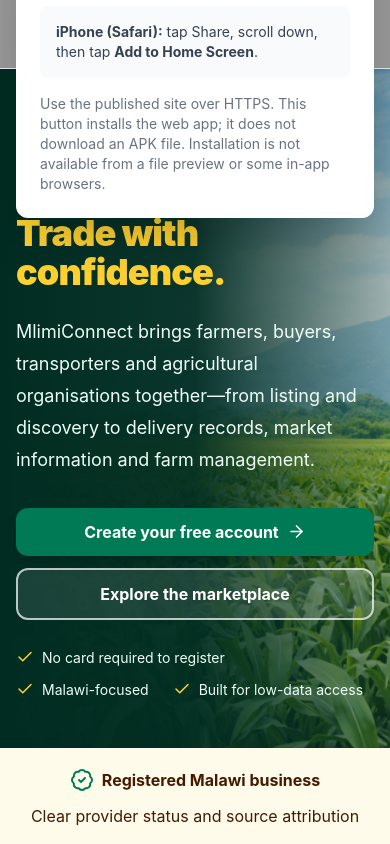
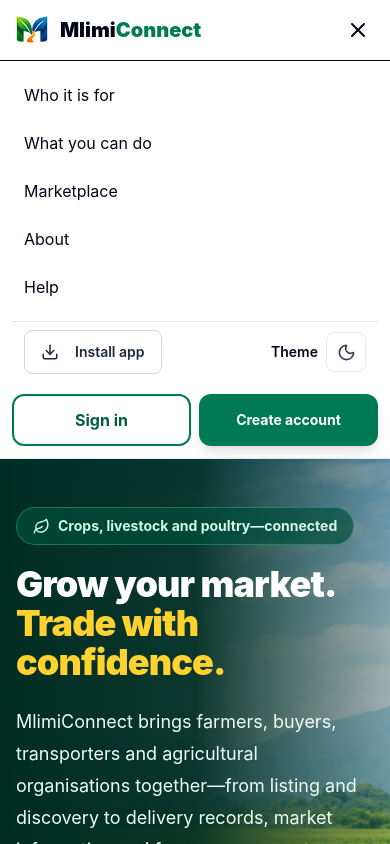
Before and after one commit to ClementMasauko/mlimiconnect-frontend, a React (Vite) app: page / in a window 390 px wide. Both pictures are taken after a click on the button "Open menu". Shown: the top 844 px of the page. Built offline with nearby package versions, Linux system fonts and the light colour scheme; no server answers.

Commit message:
fix: move mobile landing actions into menu

```diff
--- a/src/pages/LandingPage.tsx
+++ b/src/pages/LandingPage.tsx
@@ -45,9 +45,9 @@
       <nav aria-label="Main navigation" className="mx-auto flex max-w-7xl items-center justify-between gap-2 px-3 py-2.5 sm:px-6 sm:py-3">
         <Link to="/" className="flex min-w-0 shrink items-center gap-2" aria-label="MlimiConnect home"><img src="/logo-mark.png" alt="" className="h-10 w-10 shrink-0" /><span className="hidden whitespace-nowrap text-xl font-black min-[390px]:inline">Mlimi<span className="text-emerald-700 dark:text-emerald-400">Connect</span></span></Link>
         <div className="hidden items-center gap-6 text-sm font-semibold lg:flex"><a href="#who" className="hover:text-emerald-700">Who it is for</a><a href="#features" className="hover:text-emerald-700">What you can do</a><Link to="/app/marketplace" className="hover:text-emerald-700">Marketplace</Link><Link to="/about" className="hover:text-emerald-700">About</Link><Link to="/support" className="hover:text-emerald-700">Help</Link></div>
-        <div className="flex shrink-0 items-center gap-1 sm:gap-2"><span className="hidden min-[340px]:inline-flex"><InstallAppButton compact /></span><ThemeToggle /><Link to="/login" className="hidden min-h-10 items-center rounded-lg px-2.5 py-2 font-semibold hover:bg-slate-100 lg:inline-flex dark:hover:bg-slate-800">Sign in</Link><Link to="/register" className={`${primary} hidden min-h-10 px-4 py-2 text-sm lg:inline-flex`}>Create free account</Link><button type="button" aria-expanded={menuOpen} aria-controls="mobile-menu" aria-label={menuOpen ? "Close menu" : "Open menu"} onClick={() => setMenuOpen(v => !v)} className="inline-flex h-10 w-10 items-center justify-center rounded-lg hover:bg-slate-100 lg:hidden dark:hover:bg-slate-800">{menuOpen ? <X /> : <Menu />}</button></div>
+        <div className="flex shrink-0 items-center"><div className="hidden items-center gap-2 lg:flex"><InstallAppButton compact /><ThemeToggle /><Link to="/login" className="inline-flex min-h-10 items-center rounded-lg px-2.5 py-2 font-semibold hover:bg-slate-100 dark:hover:bg-slate-800">Sign in</Link><Link to="/register" className={`${primary} min-h-10 px-4 py-2 text-sm`}>Create free account</Link></div><button type="button" aria-expanded={menuOpen} aria-controls="mobile-menu" aria-label={menuOpen ? "Close menu" : "Open menu"} onClick={() => setMenuOpen(v => !v)} className="inline-flex h-10 w-10 items-center justify-center rounded-lg hover:bg-slate-100 lg:hidden dark:hover:bg-slate-800">{menuOpen ? <X /> : <Menu />}</button></div>
       </nav>
-      {menuOpen && <div id="mobile-menu" className="border-t px-3 py-3 lg:hidden dark:border-slate-800"><div className="grid gap-1"><a href="#who" onClick={() => setMenuOpen(false)} className="rounded-lg px-3 py-2.5">Who it is for</a><a href="#features" onClick={() => setMenuOpen(false)} className="rounded-lg px-3 py-2.5">What you can do</a><Link to="/app/marketplace" onClick={() => setMenuOpen(false)} className="rounded-lg px-3 py-2.5">Marketplace</Link><Link to="/about" onClick={() => setMenuOpen(false)} className="rounded-lg px-3 py-2.5">About</Link><Link to="/support" onClick={() => setMenuOpen(false)} className="rounded-lg px-3 py-2.5">Help</Link><div className="mt-2 grid grid-cols-2 gap-2"><Link to="/login" onClick={() => setMenuOpen(false)} className={`${secondary} min-h-11 px-3 py-2`}>Sign in</Link><Link to="/register" onClick={() => setMenuOpen(false)} className={`${primary} min-h-11 px-3 py-2 text-center text-sm`}>Create account</Link></div></div></div>}
+      {menuOpen && <div id="mobile-menu" className="border-t px-3 py-3 lg:hidden dark:border-slate-800"><div className="grid gap-1"><a href="#who" onClick={() => setMenuOpen(false)} className="rounded-lg px-3 py-2.5">Who it is for</a><a href="#features" onClick={() => setMenuOpen(false)} className="rounded-lg px-3 py-2.5">What you can do</a><Link to="/app/marketplace" onClick={() => setMenuOpen(false)} className="rounded-lg px-3 py-2.5">Marketplace</Link><Link to="/about" onClick={() => setMenuOpen(false)} className="rounded-lg px-3 py-2.5">About</Link><Link to="/support" onClick={() => setMenuOpen(false)} className="rounded-lg px-3 py-2.5">Help</Link><div className="mt-2 flex items-center justify-between border-t border-slate-200 px-3 py-2 dark:border-slate-800"><InstallAppButton /><div className="flex items-center gap-2"><span className="text-sm font-semibold">Theme</span><ThemeToggle /></div></div><div className="mt-2 grid grid-cols-2 gap-2"><Link to="/login" onClick={() => setMenuOpen(false)} className={`${secondary} min-h-11 px-3 py-2`}>Sign in</Link><Link to="/register" onClick={() => setMenuOpen(false)} className={`${primary} min-h-11 px-3 py-2 text-center text-sm`}>Create account</Link></div></div></div>}
     </header>
 
     <main id="main-content">
```
